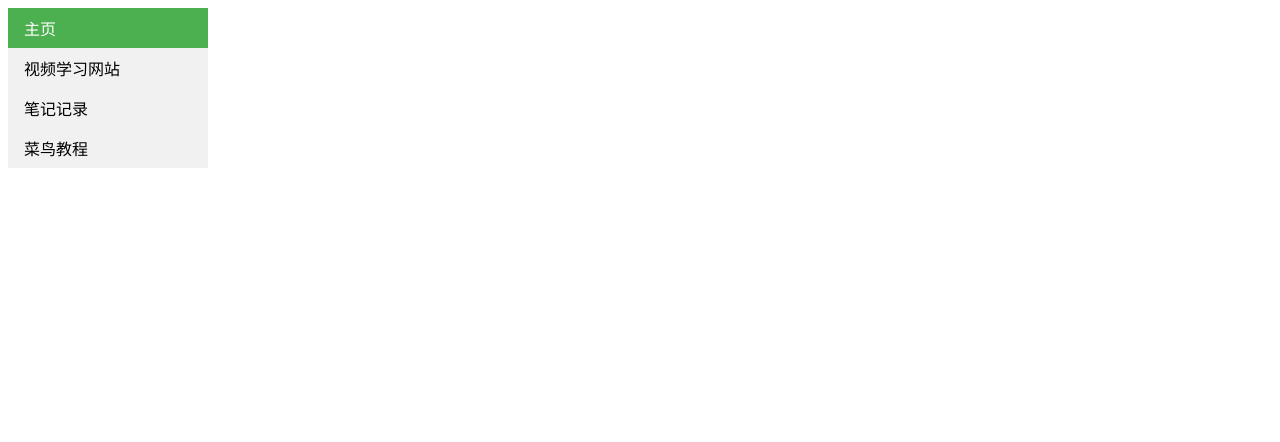
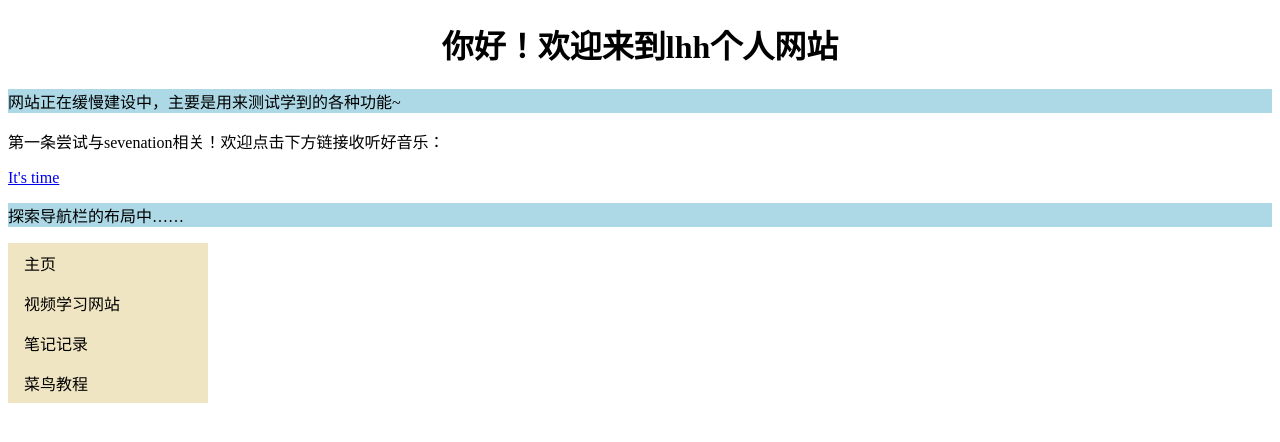
Before and after one commit to lhh7/lhh7.github.io, a plain HTML site: page index.html in a window 1280 px wide. Drawn offline with Linux system fonts and the light colour scheme.

Commit message:
Update index.html

```diff
--- a/index.html
+++ b/index.html
@@ -1,24 +1,17 @@
-<!--
-<p>大家好！</p>
-<p>欢迎来到这个个人网站。</p>
-<p>欢迎点击下方链接收听好音乐：</p>
-
-<ul>
-  <li> <a href="https://y.qq.com/n/ryqq/songDetail/0038pxnD3VctGI">It's time</a> </li>
-</ul>
--->
 <!DOCTYPE html>
 <html>
 <head>
 <meta charset="utf-8">
-<title>导航栏学习</title>
+<title>一个建设中的个人网站罢了</title>
 <style>
+h1{text-align: center;}
+p.main{background-color: lightblue;}
 ul {
     list-style-type: none;
     margin: 0;
     padding: 0;
     width: 200px;
-    background-color: #f1f1f1;
+    background-color: hsl(46, 59%, 85%);
 }
 
 li a {
@@ -34,15 +27,24 @@ li a.active {
 }
 
 li a:hover:not(.active) {
-    background-color: #555;
+    background-color: rgb(206, 42, 105);
     color: white;
 }
 </style>
+<!--点击链接会在新窗口打开-->
+<base target="_blank">
 </head>
 <body>
 
+<h1>你好！欢迎来到lhh个人网站</h1>
+<p class="main">网站正在缓慢建设中，主要是用来测试学到的各种功能~</p>
+<p>第一条尝试与sevenation相关！欢迎点击下方链接收听好音乐：</p>
+<a href="https://y.qq.com/n/ryqq/songDetail/0038pxnD3VctGI">It's time</a> </li>
+
+<p class="main">探索导航栏的布局中……</p>
 <ul>
-  <li><a class="active" href="https://lhh7.github.io/">主页</a></li>
+  <!--<li><a class="active" href="https://lhh7.github.io/">主页</a></li>-->
+  <li><a href="https://lhh7.github.io/">主页</a></li>
   <li><a href="https://www.bilibili.com/">视频学习网站</a></li>
   <li><a href="https://mubu.com/app">笔记记录</a></li>
   <li><a href="https://www.runoob.com/">菜鸟教程</a></li>
```
